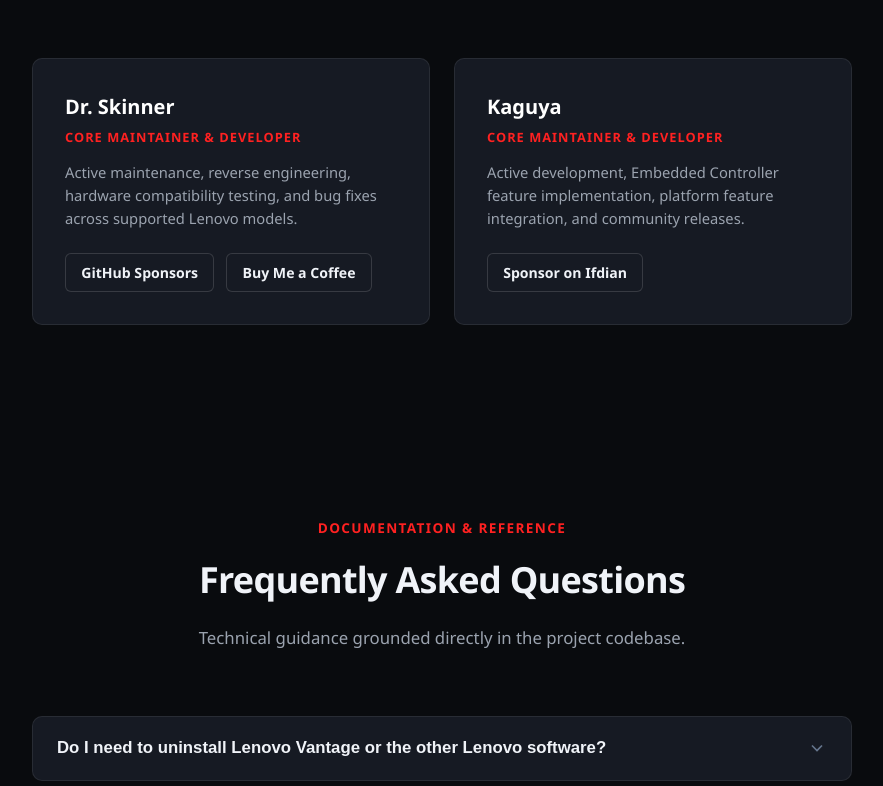
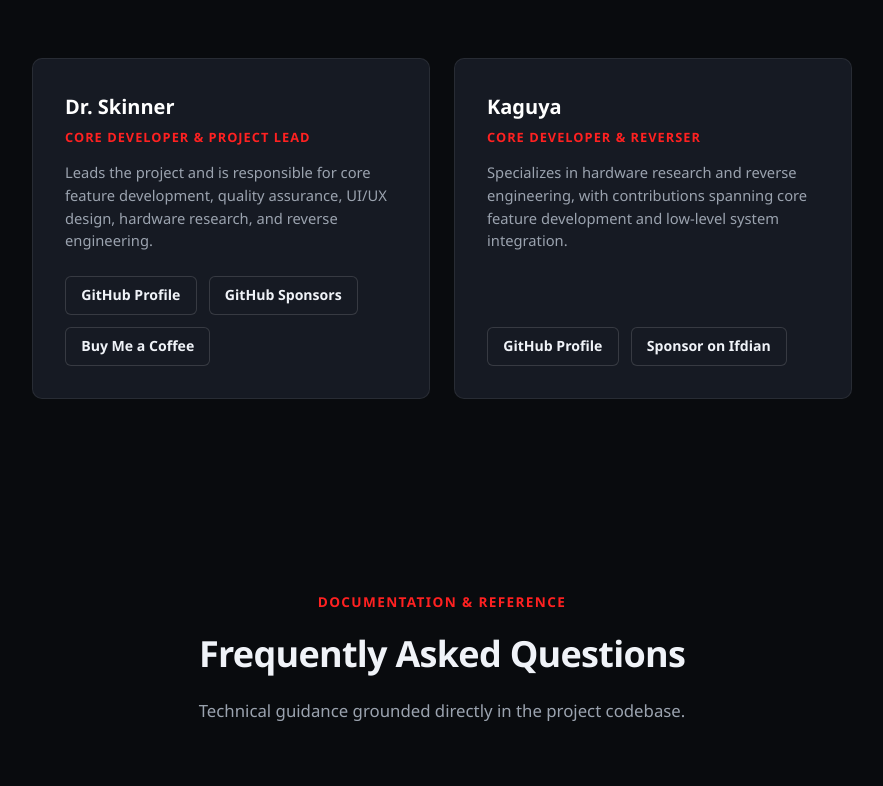
Before and after one commit to LenovoLegionToolkit-Team/LenovoLegionToolkit-Team.github.io, a plain HTML site: page index.html in a window 1280 px wide. Shown: the part 6740-7526 px from the top of the page, without its empty margins (198-1081 px from the left). Drawn offline with Linux system fonts and the light colour scheme; no server answers.

Commit message:
Corrected maintainer roles and descriptions

```diff
--- a/index.html
+++ b/index.html
@@ -524,10 +524,13 @@
           <div class="support-card">
             <div>
               <h4>Dr. Skinner</h4>
-              <div class="support-card-role">Core Maintainer & Developer</div>
-              <p>Active maintenance, reverse engineering, hardware compatibility testing, and bug fixes across supported Lenovo models.</p>
+              <div class="support-card-role">Core Developer & Project Lead</div>
+              <p>Leads the project and is responsible for core feature development, quality assurance, UI/UX design, hardware research, and reverse engineering.</p>
             </div>
             <div class="support-buttons">
+              <a href="https://github.com/Metanome" class="btn btn-secondary btn-sm" target="_blank" rel="noopener">
+                GitHub Profile
+              </a>
               <a href="https://github.com/sponsors/Metanome" class="btn btn-secondary btn-sm" target="_blank" rel="noopener">
                 GitHub Sponsors
               </a>
@@ -540,10 +543,13 @@
           <div class="support-card">
             <div>
               <h4>Kaguya</h4>
-              <div class="support-card-role">Core Maintainer & Developer</div>
-              <p>Active development, Embedded Controller feature implementation, platform feature integration, and community releases.</p>
+              <div class="support-card-role">Core Developer & Reverser</div>
+              <p>Specializes in hardware research and reverse engineering, with contributions spanning core feature development and low-level system integration.</p>
             </div>
             <div class="support-buttons">
+              <a href="https://github.com/XKaguya" class="btn btn-secondary btn-sm" target="_blank" rel="noopener">
+                GitHub Profile
+              </a>
               <a href="https://ifdian.net/a/XKaguya" class="btn btn-secondary btn-sm" target="_blank" rel="noopener">
                 Sponsor on Ifdian
               </a>
@@ -665,7 +671,7 @@
       <div class="footer-top">
         <div class="footer-brand">
           <h4>Lenovo Legion Toolkit</h4>
-          <p>An open-source desktop utility for Lenovo gaming laptops. Originally created by <strong>Bartosz Cichecki</strong>, maintained and developed by the <strong>LenovoLegionToolkit-Team</strong> (<strong>Kaguya</strong> & <strong>Dr. Skinner</strong>).</p>
+          <p>An open-source desktop utility for Lenovo gaming laptops. Originally created by <strong>Bartosz Cichecki</strong>, maintained and developed by the <strong>LenovoLegionToolkit-Team</strong> (<strong>Dr. Skinner</strong> & <strong>Kaguya</strong>).</p>
         </div>
 
         <div class="footer-links-group">
```
